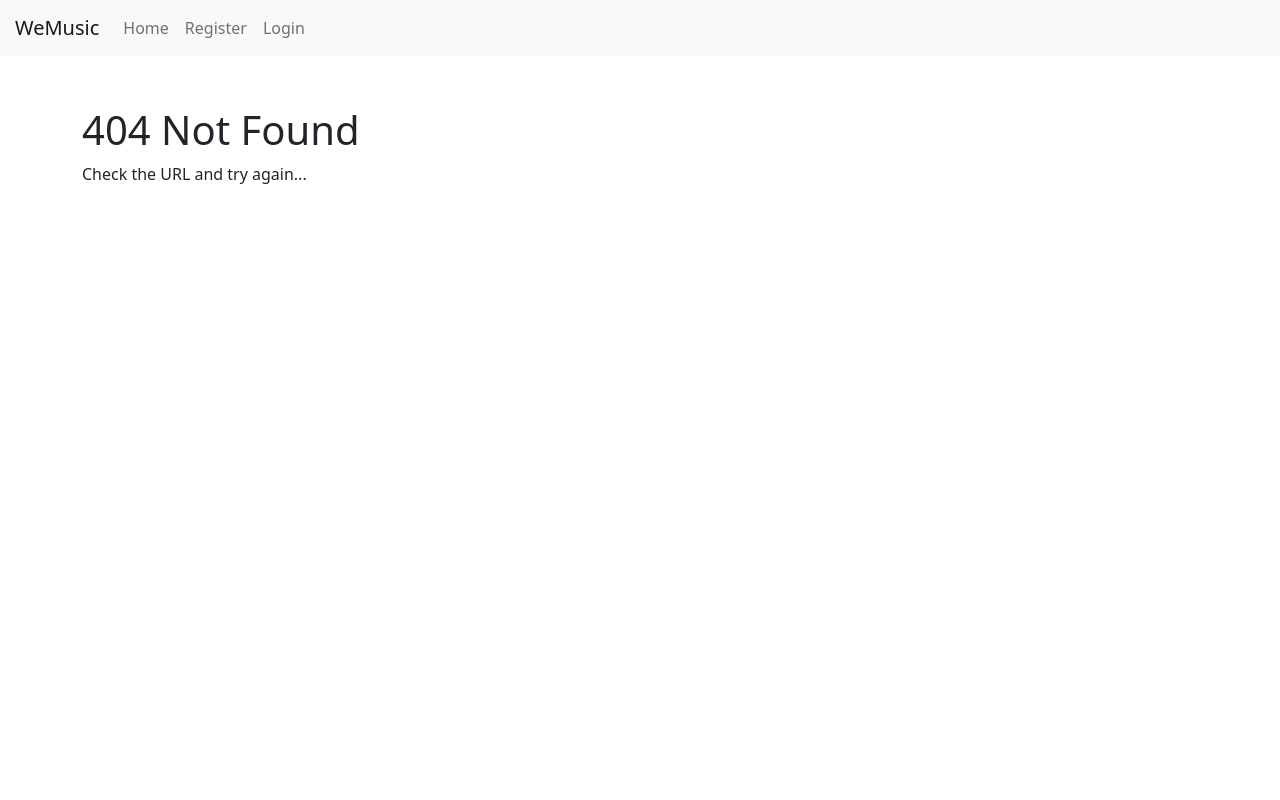
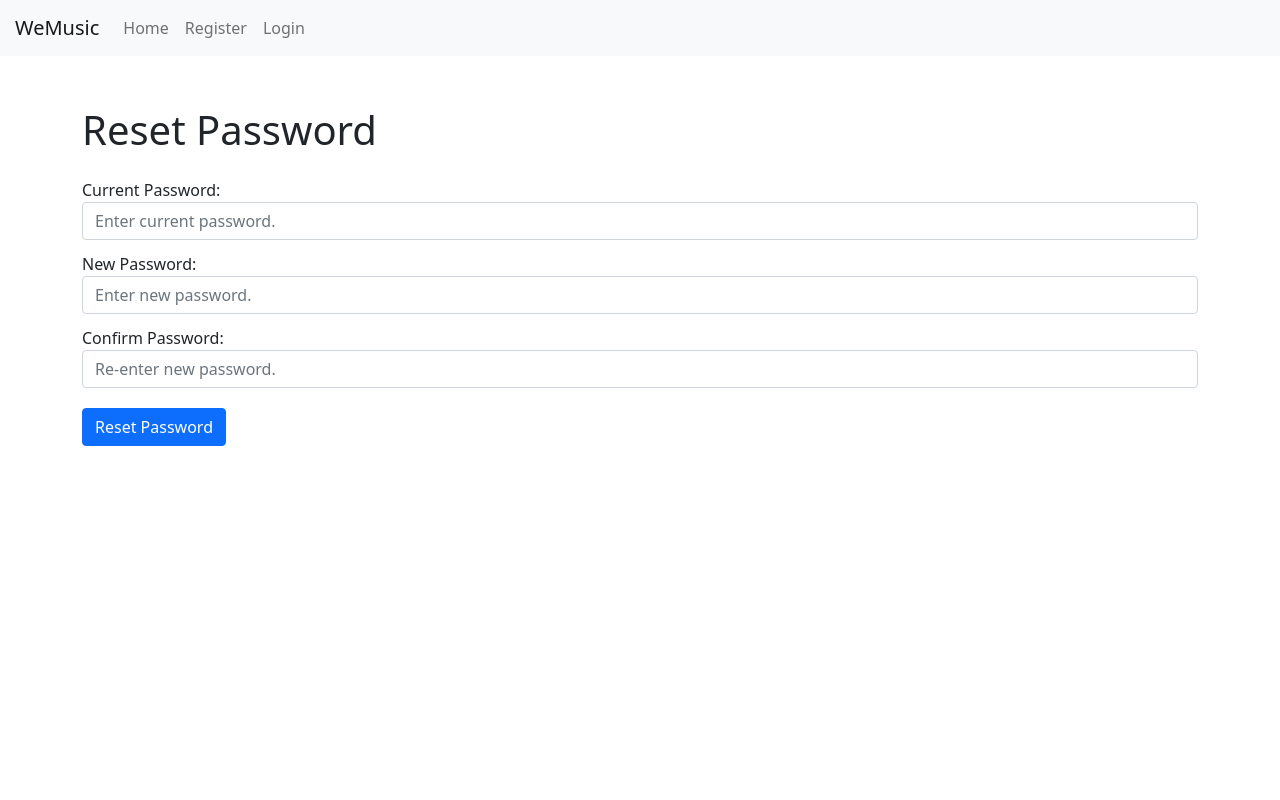
Before and after one commit to runbox13/websocket, a React (Create React App) app: page /reset-password in a window 1280 px wide. Before the commit this address had no page. Shown: the top 800 px of the page. Built offline with nearby package versions, Linux system fonts and the light colour scheme.

Commit message:
Created alerts for update, reset and delete. Added reset password form.

```diff
--- a/src/index.js
+++ b/src/index.js
@@ -29,6 +29,7 @@ import ManageProfile from './page/user/manage-profile'
 import ManageRoom from './page/user/manage-room'
 import CreateRoom from './page/user/create-room'
 import UpdateRoom from './page/user/update-room'
+import ResetPassword from './page/user/reset-password'
 
 // attach state to window object for debugging
 window.store = store
@@ -47,6 +48,7 @@ ReactDOM.render(
         <Route exact path="/manage-rooms" component={ManageRoom} />
         <Route exact path="/manage-rooms/create" component={CreateRoom} />
         <Route exact path="/manage-rooms/update" component={UpdateRoom} />
+        <Route exact path="/reset-password" component={ResetPassword} />
 
 
         <Route path="/login" component={Login} />
--- a/src/page/user/manage-profile.js
+++ b/src/page/user/manage-profile.js
@@ -5,7 +5,8 @@ import {
     FormGroup,
     Label,
     Input,
-    Button
+    Button,
+    Alert
 } from 'reactstrap';
 import axios from 'axios';
 import { FormErrors } from '../../FormErrors';
@@ -24,13 +25,16 @@ class ManageProfile extends React.Component {
             formErrors: { email: '' },
             emailValid: true,
             displaynameValid: true,
-            bioValid: true
+            bioValid: true,
+            profileUpdateAlert: false,
+            resetAlert: false
         }
         this.handleChange = this.handleChange.bind(this)
         this.handleReset = this.handleReset.bind(this)
         this.handleUpdate = this.handleUpdate.bind(this)
         this.handleDelete = this.handleDelete.bind(this)
-
+        this.dismissProfileUpdate = this.dismissProfileUpdate.bind(this)
+        this.dismissReset = this.dismissReset.bind(this)
         this.handleFileSelect = this.handleFileSelect.bind(this)
     }
 
@@ -103,6 +107,7 @@ class ManageProfile extends React.Component {
     handleReset() {
         if (window.confirm("Are you sure you want to reset all changes?")) {
             this.fetchUser();
+            this.setState({ resetAlert: !this.state.resetAlert })
         }
     }
 
@@ -115,7 +120,7 @@ class ManageProfile extends React.Component {
         })
             .then((response) => {
 
-                // dispatch USER_SESSION action to save user data to redux store
+                //dispatch USER_SESSION action to save user data to redux store
                 this.props.dispatch({
                     type: 'USER_SESSION',
                     payload: response.data.user
@@ -125,6 +130,8 @@ class ManageProfile extends React.Component {
                 this.props.history.push('/manage-profile')
 
                 // confirm to user profile details are updated..
+                this.setState({ profileUpdateAlert: !this.state.profileUpdateAlert })
+
             }).catch(error => {
                 alert(error)
                 console.log(error)
@@ -142,15 +149,20 @@ class ManageProfile extends React.Component {
         }
     }
 
+    dismissProfileUpdate() { this.setState({ profileUpdateAlert: !this.state.profileUpdateAlert }) }
+    dismissReset() { this.setState({ resetAlert: !this.state.resetAlert }) }
+
+    //handleAlert() { this.setState({ isOpen: !this.state.isOpen }) }
+
     render() {
         return (
             <div className="container main manage-profile">
 
                 <h1 className="mb-4">Manage Profile</h1>
 
-                <div>
-                    <FormErrors formErrors={this.state.formErrors} />
-                </div>
+                <div><FormErrors formErrors={this.state.formErrors} /></div>
+                <Alert color="success" isOpen={this.state.profileUpdateAlert} toggle={this.dismissProfileUpdate}>Profile updated.</Alert>
+                <Alert color="warning" isOpen={this.state.resetAlert} toggle={this.dismissReset}>Profile reset.</Alert>
 
                 <Form onSubmit={this.handleUpdate}>
                     <FormGroup>
--- /dev/null
+++ b/src/page/user/reset-password.js
@@ -0,0 +1,140 @@
+import axios from 'axios'
+import React from 'react'
+import { connect } from 'react-redux'
+import { Form, FormGroup, Label, Input, Button } from 'reactstrap'
+
+class ResetPassword extends React.Component {
+    constructor() {
+        super()
+        this.state = {
+            id: null,
+            email: '',
+            display_name: '',
+            bio: '',
+            avatar: null,
+            currPassword: '',
+            newPassword: '',
+            confirmPassword: ''
+        }
+        this.submitReset = this.submitReset.bind(this);
+    }
+
+    componentDidMount(){
+        this.fetchUser();
+    }
+
+    fetchUser() {
+        this.setState({
+            email: this.props.user.email,
+            display_name: this.props.user.display_name,
+            bio: this.props.user.bio,
+            avatar: this.props.user.avatar
+        })
+    }
+
+    inputCurrentPassword = (event) => {
+        this.setState({ currPassword: event.target.value });
+    }
+
+    inputNewPassword = (event) => {
+        this.setState({ newPassword: event.target.value });
+    }
+
+    inputConfirmedPassword = (event) => {
+        this.setState({ confirmPassword: event.target.value });
+    }
+
+    submitReset(event) {
+        const { currPassword, newPassword, confirmPassword } = this.state;
+        const passwordExists = currPassword === this.props.user.password;
+        const matches = newPassword === confirmPassword;
+
+        if (passwordExists) {
+
+            if (matches) {
+                axios.put("http://localhost:8000/user/1", {
+                    password: this.state.confirmPassword
+                }).then((response) => {
+
+                    // this.props.dispatch({
+                    //     type: 'USER_SESSION',
+                    //     payload: response.data.user
+                    // })
+                    console.log(response)
+                    this.props.history.push('/reset-password')
+                    alert("Password reset.")
+
+                }).catch(error => {
+                    alert(error)
+                    console.log(error)
+                })
+
+            } else {
+                alert("Passwords do not match")
+            }
+
+        } else {
+            alert("Current password incorrect.")
+        }
+
+        event.preventDefault();
+    }
+
+    render() {
+        return (
+            <div className="container main">
+
+                <h1 className="mb-4">Reset Password</h1>
+
+                <Form onSubmit={this.submitReset}>
+                    <FormGroup>
+                        <Label for="currPassword">Current Password:</Label>
+                        <Input type="password"
+                            name="currPassword"
+                            id="currPassword"
+                            placeholder="Enter current password."
+                            onChange={this.inputCurrentPassword} />
+                    </FormGroup>
+
+                    <FormGroup>
+                        <Label for="newPassword">New Password:</Label>
+                        <Input type="password"
+                            name="newPassword"
+                            id="newPassword"
+                            placeholder="Enter new password."
+                            onChange={this.inputNewPassword} />
+                    </FormGroup>
+
+                    <FormGroup>
+                        <Label for="confirmPassword">Confirm Password:</Label>
+                        <Input type="password"
+                            name="confirmPassword"
+                            id="confirmPassword"
+                            placeholder="Re-enter new password."
+                            onChange={this.inputConfirmedPassword} />
+                    </FormGroup>
+
+                    <Button color="primary" className="mt-2">Reset Password</Button>
+                </Form>
+            </div>
+        )
+    }
+}
+
+const mapStateToProps = state => {
+    return {
+        api: state.api,
+        user: state.user
+    }
+}
+
+const mapDispatchToProps = dispatch => {
+    return {
+        dispatch
+    }
+}
+
+export default connect(
+    mapStateToProps,
+    mapDispatchToProps
+)(ResetPassword);
--- a/src/partial/header.js
+++ b/src/partial/header.js
@@ -20,16 +20,19 @@ class Header extends React.Component {
     super()
     this.state = {
       isOpen: false,
-        logoutAlert: (window.location.search.indexOf('logout') !== -1)
+      logoutAlert: (window.location.search.indexOf('logout') !== -1),
+      deleteAlert: (window.location.search.indexOf('account-deleted') !== -1)
     }
 
     this.onDismiss = this.onDismiss.bind(this)
+    this.onDelete = this.onDelete.bind(this)
     this.handleChange = this.handleChange.bind(this)
   }
 
   handleChange() { this.setState({ isOpen: !this.state.isOpen }) }
 
   onDismiss() { this.setState({ logoutAlert: false }) }
+  onDelete() { this.setState({ deleteAlert: false }) }
 
   render() {
     return (
@@ -77,6 +80,11 @@ class Header extends React.Component {
                         <DropdownItem divider />
                         <DropdownItem>
                           <NavItem>
+                            <NavLink to="/reset-password" className="nav-link">Reset Password</NavLink>
+                          </NavItem>
+                        </DropdownItem>
+                        <DropdownItem>
+                          <NavItem>
                             <a href="/?logout" className="nav-link">Logout</a>
                           </NavItem>
                         </DropdownItem>
@@ -91,6 +99,10 @@ class Header extends React.Component {
 
         <Alert color="success" className="home-alert" isOpen={this.state.logoutAlert} toggle={this.onDismiss}>
           Success! You are now logged out
+        </Alert>
+
+        <Alert color="danger" className="home-alert" isOpen={this.state.deleteAlert} toggle={this.onDelete}>
+          Success! Your profile has been removed.
         </Alert>
 
       </div>
```
Lines whose indentation alone changed are shown as unchanged.
